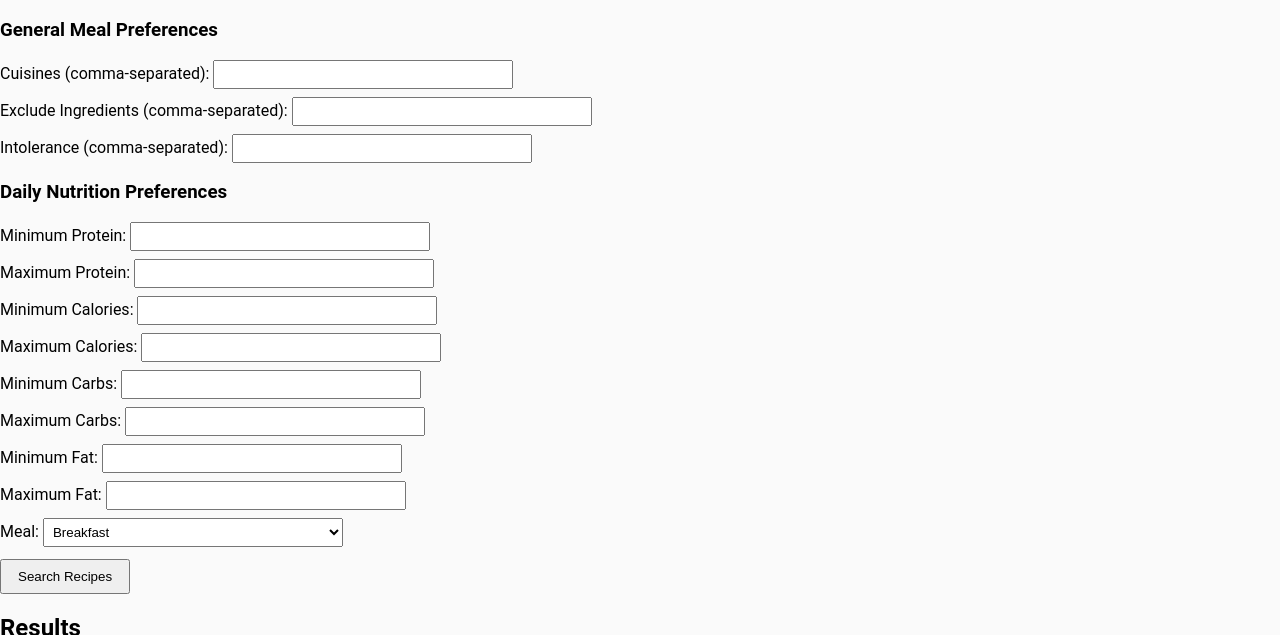
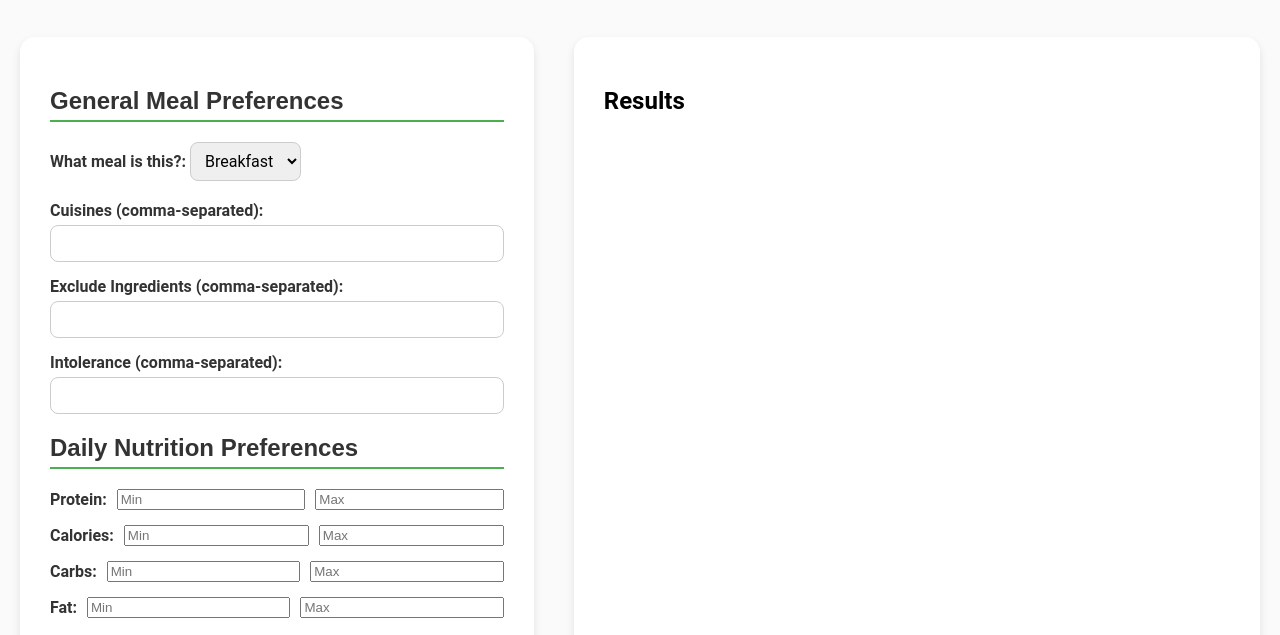
Before and after one commit to bergj21/cs20-final-project, a plain HTML site: page public/find_recipes.html in a window 1280 px wide. Shown: the part 142-777 px from the top of the page. Drawn offline with Linux system fonts and the light colour scheme.

Commit message:
Cleaned up the form on find_recipes a bit

```diff
--- a/public/apiHandler.js
+++ b/public/apiHandler.js
@@ -31,7 +31,7 @@ async function recipeSearch(preferences, meal)
     });
 
     // Create the API URL call
-    let apiCall = `${baseApi}/recipes/complexSearch?apiKey=${apiKey}&addRecipeNutrition=true`;
+    let apiCall = `${baseApi}/recipes/complexSearch?apiKey=${apiKey}`;
     for (let key in adjustedPrefs)
     {
         apiCall += `&${encodeURIComponent(key)}=${encodeURIComponent(adjustedPrefs[key])}`;
@@ -56,31 +56,70 @@ function getPreferencesForm(formId, executeFct)
     let preferencesForm = document.getElementById(formId);
 
     preferencesForm.innerHTML = `
-        <h3>General Meal Preferences</h3>
-        <label>Cuisines (comma-separated): <input type="text" name="cuisine"></label>
-        <label>Exclude Ingredients (comma-separated): <input type="text" name="excludeIngredients"></label>
-        <label>Intolerance (comma-separated): <input type="text" name="intolerance"></label>
+        <form class="preferenceForm">
+            <h2>General Meal Preferences</h2>
 
-        <h3>Daily Nutrition Preferences</h3>
-        <label>Minimum Protein: <input type="number" name="minProtein"></label>
-        <label>Maximum Protein: <input type="number" name="maxProtein"></label>
-        <label>Minimum Calories: <input type="number" name="minCalories"></label>
-        <label>Maximum Calories: <input type="number" name="maxCalories"></label>
-        <label>Minimum Carbs: <input type="number" name="minCarbs"></label>
-        <label>Maximum Carbs: <input type="number" name="maxCarbs"></label>
-        <label>Minimum Fat: <input type="number" name="minFat"></label>
-        <label>Maximum Fat: <input type="number" name="maxFat"></label>
+            <div class="form-group">
+                <label>What meal is this?:
+                    <select name="meal">
+                        <option value="breakfast">Breakfast</option>
+                        <option value="lunch">Lunch</option>
+                        <option value="dinner">Dinner</option>
+                    </select>
+                </label>
+            </div>
 
-        <label>Meal:
-        <select name="meal">
-            <option value="breakfast">Breakfast</option>
-            <option value="lunch">Lunch</option>
-            <option value="dinner">Dinner</option>
-        </select>
-        </label>
+            <div class="form-group">
+                <label>Cuisines (comma-separated):</label>
+                <input type="text" name="cuisine">
+            </div>
 
-        <button type="submit">Search Recipes</button>
+            <div class="form-group">
+                <label>Exclude Ingredients (comma-separated):</label>
+                <input type="text" name="excludeIngredients">
+            </div>
+
+            <div class="form-group">
+                <label>Intolerance (comma-separated):</label>
+                <input type="text" name="intolerance">
+            </div>
+
+            <h2>Daily Nutrition Preferences</h2>
+
+            <div class="min-max-group">
+                <label>Protein:
+                    <input type="number" name="minProtein" placeholder="Min">
+                    <input type="number" name="maxProtein" placeholder="Max">
+                </label>
+            </div>
+
+            <div class="min-max-group">
+                <label>Calories:
+                    <input type="number" name="minCalories" placeholder="Min">
+                    <input type="number" name="maxCalories" placeholder="Max">
+                </label>
+            </div>
+
+            <div class="min-max-group">
+                <label>Carbs:
+                    <input type="number" name="minCarbs" placeholder="Min">
+                    <input type="number" name="maxCarbs" placeholder="Max">
+                </label>
+            </div>
+
+            <div class="min-max-group">
+                <label>Fat:
+                    <input type="number" name="minFat" placeholder="Min">
+                    <input type="number" name="maxFat" placeholder="Max">
+                </label>
+            </div>
+
+            <div class="submit-wrapper">
+                <button type="submit" class="submit-btn">Search Recipes</button>
+            </div>
+        </form>
     `;
+
 
     preferencesForm.addEventListener('submit', async function(e) {
         e.preventDefault();
--- a/public/find_recipes.html
+++ b/public/find_recipes.html
@@ -8,10 +8,23 @@
     <script src="header.js"></script>
     <script src="apiHandler.js"></script>
     <style>
-        label { display: block; margin-top: 8px; }
-        input, select { width: 300px; padding: 5px; }
-        button { margin-top: 12px; padding: 8px 16px; }
-        pre { background: var(--off-white-color); padding: 10px; margin-top: 20px; }
+        .form-results-wrapper {
+            display: flex;
+            flex-direction: row;
+            justify-content: space-between;
+            gap: 40px;
+            margin: 40px auto;
+            padding: 0 20px;
+            flex-wrap: wrap;
+        }
+
+        .results-panel {
+            flex: 1 1 500px;
+            background-color: white;
+            padding: 30px;
+            border-radius: 15px;
+            box-shadow: 0 4px 8px rgba(0, 0, 0, 0.1);
+        }
     </style>
 </head>
 <body>
@@ -27,12 +40,14 @@
 
     <main>
         <h1>Find a Recipe</h1>
+        <div class="form-results-wrapper">
+            <div id="form-div"></div>
 
-        <form id="preferenceForm">
-        </form>
-
-        <h2>Results</h2>
-        <pre id="results"></pre>
+            <div class="results-panel">
+                <h2>Results</h2>
+                <div id="results"></div>
+            </div>
+        </div>
     </main>
 
     <script>
@@ -40,7 +55,7 @@
         window.onload = function() {
             setHeader();
 
-            getPreferencesForm("preferenceForm", async function(preferences, meal)
+            getPreferencesForm("form-div", async function(preferences, meal)
             {
                 const resultsEl = document.getElementById('results');
                 resultsEl.textContent = 'Loading...';
--- a/public/styles.css
+++ b/public/styles.css
@@ -204,3 +204,89 @@ header {
         width: 100%;
     }
 }
+
+
+/* Preferences form styling */
+.preferenceForm {
+    flex: 1 1 500px;
+    background-color: white;
+    padding: 30px;
+    border-radius: 15px;
+    box-shadow: 0 4px 8px rgba(0, 0, 0, 0.1);
+}
+
+.preferenceForm h2 {
+    font-family: 'Rajdhani', sans-serif;
+    color: var(--charcoal-color);
+    border-bottom: 2px solid var(--green-color);
+    padding-bottom: 5px;
+    margin-bottom: 20px;
+}
+
+.min-max-group {
+    display: flex;
+    flex-direction: column;
+    margin-top: 15px;
+}
+
+.min-max-group label {
+    display: flex;
+    flex-direction: row;
+    justify-content: space-between;
+    align-items: center;
+    gap: 10px;
+    font-weight: bold;
+    font-family: 'Roboto', sans-serif;
+    color: var(--charcoal-color);
+}
+
+.min-max-group input[type="number"] {
+    flex: 1;
+    margin-bottom: 0;
+}
+
+.form-group {
+    display: flex;
+    flex-direction: column;
+    margin-bottom: 15px;
+}
+
+.form-group label {
+    font-weight: bold;
+    font-family: 'Roboto', sans-serif;
+    color: var(--charcoal-color);
+    margin-bottom: 5px;
+}
+
+.form-group input,
+.form-group select {
+    padding: 8px 10px;
+    border: 1px solid #ccc;
+    border-radius: 8px;
+    font-family: 'Roboto', sans-serif;
+    font-size: 1em;
+}
+
+/* Fancy submit button */
+.submit-btn {
+    margin-top: 20px;
+    padding: 12px 20px;
+    background-color: var(--green-color);
+    color: white;
+    border: none;
+    border-radius: 10px;
+    font-size: 1.1em;
+    font-weight: bold;
+    cursor: pointer;
+    transition: background-color 0.3s ease;
+}
+
+.submit-btn:hover {
+    background-color: var(--dark-green-color);
+}
+
+.submit-wrapper {
+    display: flex;
+    justify-content: center;
+    margin-top: 20px;
+}
```
